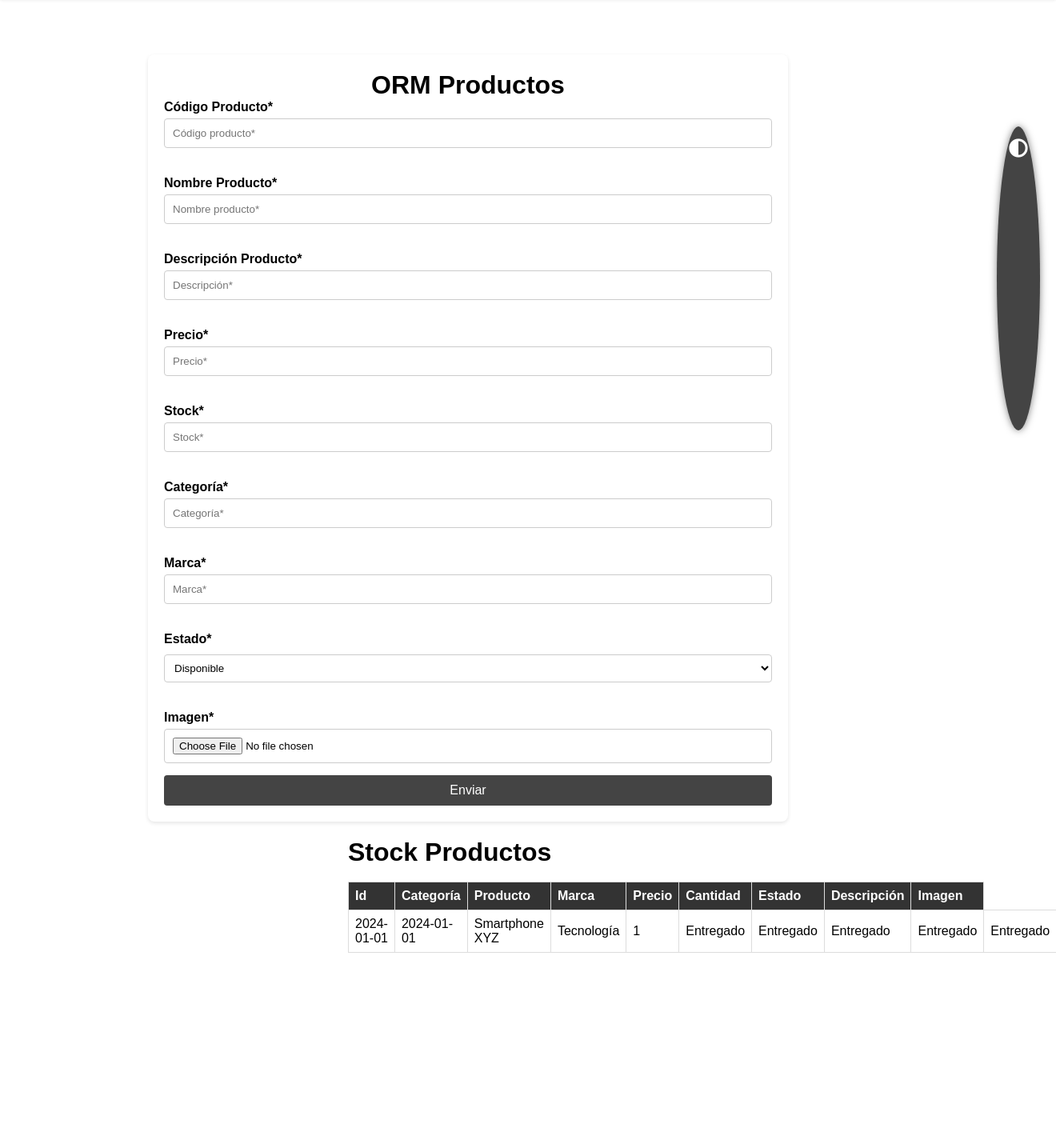
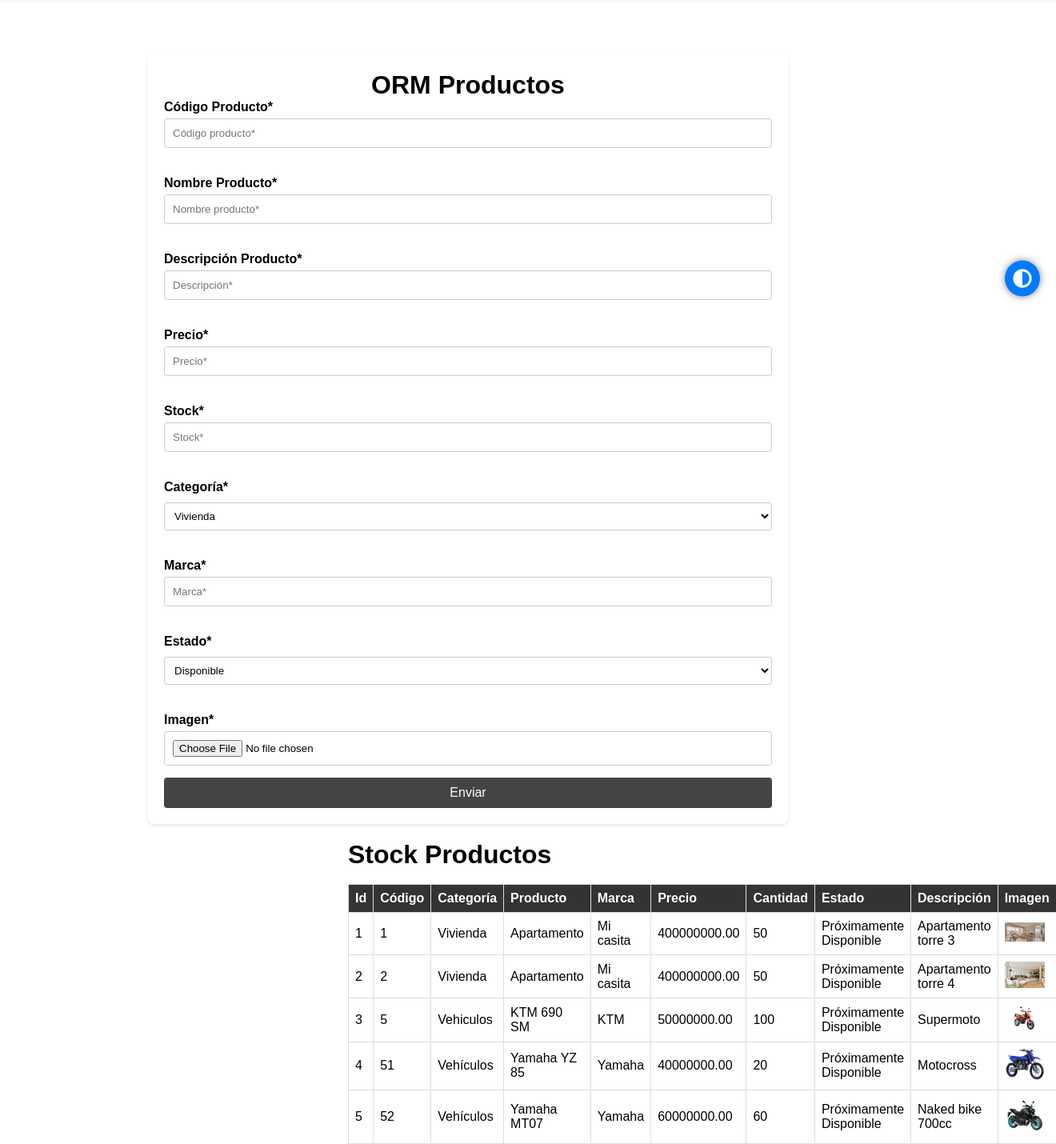
Before and after one commit to Daniel-Arboleda/Online-Store, a Django app: page /products/ in a window 1320 px wide. Shown: the part 52-1482 px from the top of the page at 80% size. Before the commit the page ends 1243 px from the top, so only its background shows below. Run offline with Django 5.2, Linux system fonts and the light colour scheme; data comes from the database, SQL or seed files in the repository; both versions use the stored data as it was after the commit.

Commit message:
Initial commit - Backend de los formularios Users - Products y de la tabla Products

```diff
--- a/Airdrop/Lucky/models.py
+++ b/Airdrop/Lucky/models.py
@@ -62,13 +62,20 @@
     ('not_for_sale', 'No Disponible para Venta'),
     ('being_retired', 'En Proceso de Retiro'),
     ]
+    CATEGORY_CHOICES = [
+    ('housing', 'Vivienda'),
+    ('vehicles', 'Vehículos'),
+    ('technology', 'Tecnología'),
+    ('fashion', 'Moda'),
+    ('accessories', 'Accesorios'),
+    ]
     # id = models.AutoField()
     code= models.IntegerField(unique=True)
     name = models.CharField(max_length=100)
     description = models.TextField()
     price = models.DecimalField(max_digits=13, decimal_places=2)
     stock = models.IntegerField()
-    categories = models.CharField(max_length=100)
+    categories = models.CharField(max_length=20, choices=CATEGORY_CHOICES, default='technology')
     brand = models.CharField(max_length=100)
     state = models.CharField(max_length=20, choices=STATE_CHOICES, default='coming_soon')
     image = models.ImageField(upload_to="images/")
--- a/Airdrop/Lucky/urls.py
+++ b/Airdrop/Lucky/urls.py
@@ -4,7 +4,8 @@
 from django.contrib import admin
 from django.urls import path
 from . import views
-from .views import open_account, create_account, product_create_view
+# from .views import open_account, create_account, product_create_view
+from .views import open_account, create_account, products
 
 
 urlpatterns = [
@@ -36,7 +37,11 @@
     # Validación de los datos de formulario crear cuenta o inicio de sesion
     path('create-account/', views.create_account, name='create_account'),
     # Ruta para la creación de los productos mediante el formulario
-     path('create_product/', product_create_view, name='create_product'),
+    # path('create_product/', product_create_view, name='create_product'),
+    # path('products/', product_create_view, name='products'),
+    # Ruta para la creación del render del la vista para las tablas de los productos mediante el formulario... Este método es para visualizar la lista en una página diferente a la del formulario
+    # path('products/list/', views.product_list, name='product_list'),
+
 
 
     # Pasarelas de pago Stripe
--- a/Airdrop/Lucky/views.py
+++ b/Airdrop/Lucky/views.py
@@ -123,9 +123,10 @@
     return render(request, 'open_account.html', {'form': form})
 
 
-
+# Configuración que maneja el manejo Backend del formulario para crear productos y llevar el método POST del mensaje a la tabla Products de la DB
 logger = logging.getLogger(__name__)
-def product_create_view(request):
+# def product_create_view(request):
+def products(request):
     if request.method == 'POST':
         logger.debug("POST request received.")
         form = ProductForm(request.POST, request.FILES)
@@ -144,9 +145,17 @@
     else:
         logger.debug("GET request received.")
         form = ProductForm()
-    return render(request, 'products.html', {'form': form})
+    # return render(request, 'products.html', {'form': form})
+
+    # Obtener todos los productos para mostrarlos en la tabla en la misma página del formulario
+    products = Product.objects.all()
+    return render(request, 'products.html', {'form': form, 'products': products})
 
 
+# Método para traducir los datos de la tabla Products para interpretarlos y renderizarlos para llevarlos a la tabla de Productos creados.... este metodo es si quisiera manejar el render de la tabla products en una pagina diferente... , si quisiera usar el metodo en la misma pagina del formulario deberia integrar con el formulario
+# def product_list(request):
+#     products = Product.objects.all()
+#     return render(request, 'products.html', {'products':products})
 
 
 
--- a/Airdrop/static/css/style.css
+++ b/Airdrop/static/css/style.css
@@ -2186,28 +2186,3 @@
 .prod-table tr:hover {
     background-color: #f1f1f1;
 }
-
-
-
-
-
-
-
-
-
-
-
-.floating-button {
-    position: fixed;
-    bottom: 20px;
-    right: 20px;
-    background-color: #444;
-    color: #fff;
-    padding: 15px;
-    border-radius: 50%;
-    cursor: pointer;
-}
-
-.floating-button:hover {
-    background-color: #666;
-}
--- a/Airdrop/templates/products.html
+++ b/Airdrop/templates/products.html
@@ -33,7 +33,8 @@
             {% endif %}
             <div class="orm-prod-formulario">
                 <h1>ORM Productos</h1>
-                <form method="post" id="orm-prod-form" class="orm-prod-form" enctype="multipart/form-data" action="{% url 'create_product' %}">
+                {% comment %} <form method="post" id="orm-prod-form" class="orm-prod-form" enctype="multipart/form-data" action="{% url 'create_product' %}"> {% endcomment %}
+                <form method="post" id="orm-prod-form" class="orm-prod-form" enctype="multipart/form-data" action="{% url 'products' %}">
                     {% csrf_token %}
                     <div class="orm-prod-form-group">
                         <label for="code">Código Producto*</label>
@@ -57,7 +58,13 @@
                     </div>
                     <div class="orm-prod-form-group">
                         <label for="categories">Categoría*</label>
-                        <input type="text" id="categories" name="categories" placeholder="Categoría*" required>
+                        <select id="categories" name="categories" required>
+                            <option value="housing">Vivienda</option>
+                            <option value="vehicles" readonly>Vehículos</option>
+                            <option value="technology">Tecnología</option>
+                            <option value="fashion">Moda</option>
+                            <option value="accessories">Accesorios</option>
+                        </select>
                     </div>
                     <div class="orm-prod-form-group">
                         <label for="brand">Marca*</label>
@@ -97,6 +104,7 @@
                     <thead>
                         <tr>
                             <th>Id</th>
+                            <th>Código</th>
                             <th>Categoría</th>
                             <th>Producto</th>
                             <th>Marca</th>
@@ -110,19 +118,24 @@
                     <br>
                     <tbody>
                         <!-- Las filas se llenarán dinámicamente con datos del servidor -->
+                        {% for product in products %}
                         <tr>
-                            <td>2024-01-01</td>
-                            <td>2024-01-01</td>
-                            <td>Smartphone XYZ</td>
-                            <td>Tecnología</td>
-                            <td>1</td>
-                            <td>Entregado</td>
-                            <td>Entregado</td>
-                            <td>Entregado</td>
-                            <td>Entregado</td>
-                            <td>Entregado</td>
+                            <td>{{ product.id }}</td>
+                            <td>{{ product.code }}</td>
+                            <td>{{ product.get_categories_display }}</td> <!-- Usa get_<field>_display para mostrar la opción de categoría legible -->
+                            <td>{{ product.name }}</td>
+                            <td>{{ product.brand }}</td>
+                            <td>{{ product.price }}</td>
+                            <td>{{ product.stock }}</td>
+                            <td>{{ product.get_state_display }}</td> <!-- Usa get_<field>_display para mostrar la opción de estado legible -->
+                            <td>{{ product.description }}</td>
+                            <td><img src="{{ product.image.url }}" alt="{{ product.name }}" style="width: 50px; height: auto;"></td>
                         </tr>
-                        <!-- Repetir el bloque para más entregas -->
+                        {% empty %}
+                        <tr>
+                            <td colspan="10">No hay productos disponibles.</td>
+                        </tr>
+                        {% endfor %}
                     </tbody>
                 </table>
             </main>
```
Also changed, not shown: Airdrop/LuckyCart.db, Airdrop/media/images/2024_YZ85LW_Yamaha.png (added), Airdrop/media/images/PHO_BIKE_PERS_REVO_690-SMC-R-MY23-Front-Right_SALL_AEPI_V2-Photoroom.png-Photoroom.png (added), Airdrop/media/images/mt07-gris.png (added), 1 other file.
